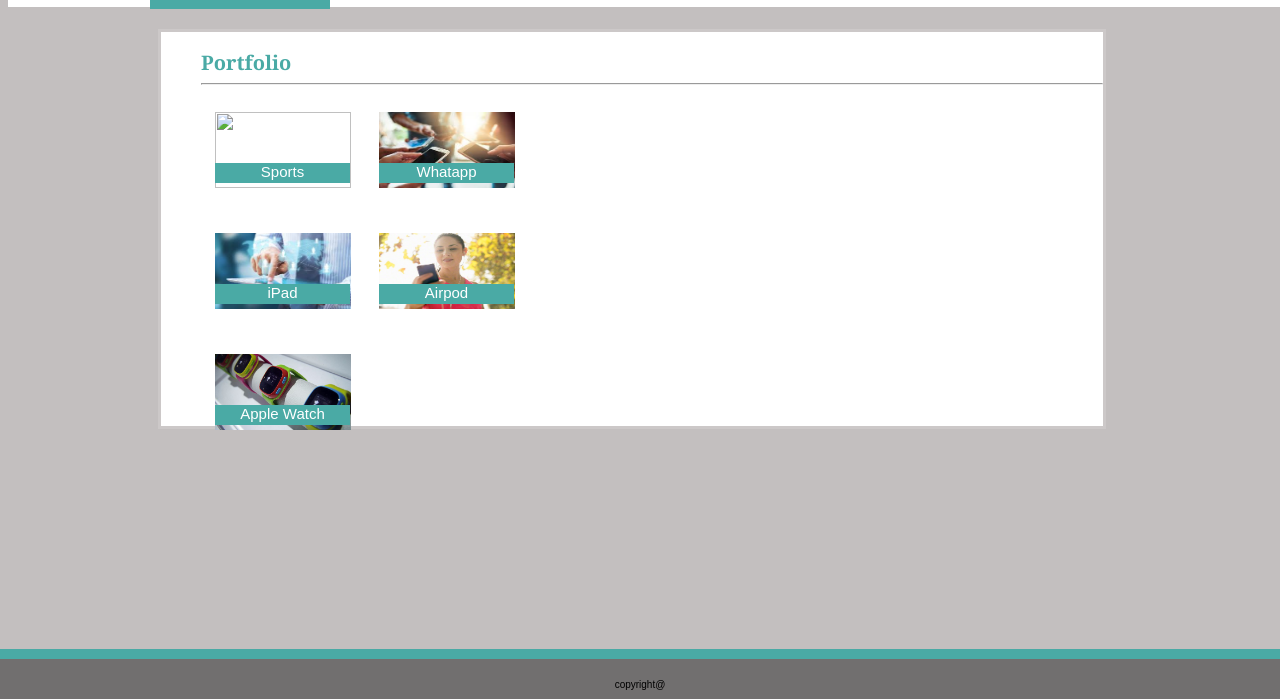
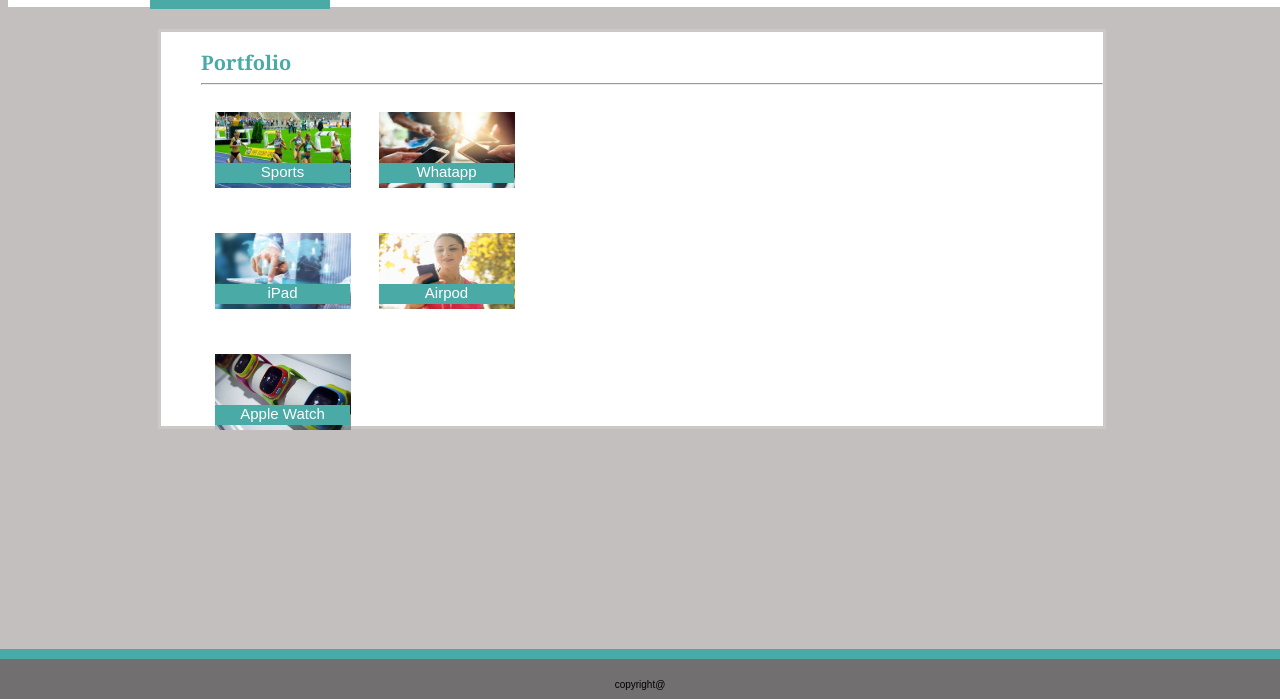
Before and after one commit to Vijayalakshmitce/Responsive-portfolio, a plain HTML site: page image.html in a window 1280 px wide. Shown: the part 101-800 px from the top of the page. Drawn offline with Linux system fonts and the light colour scheme.

Commit message:
Update image.html

```diff
--- a/image.html
+++ b/image.html
@@ -31,7 +31,7 @@
                    <div class="row">
                        <div class="column">
 
-                              <img src="../basic portfolio/assets/images/download1.jpg">
+                              <img src="assets/images/download1.jpg">
 
                               <div id="text-block1">Sports</div>
 
```
